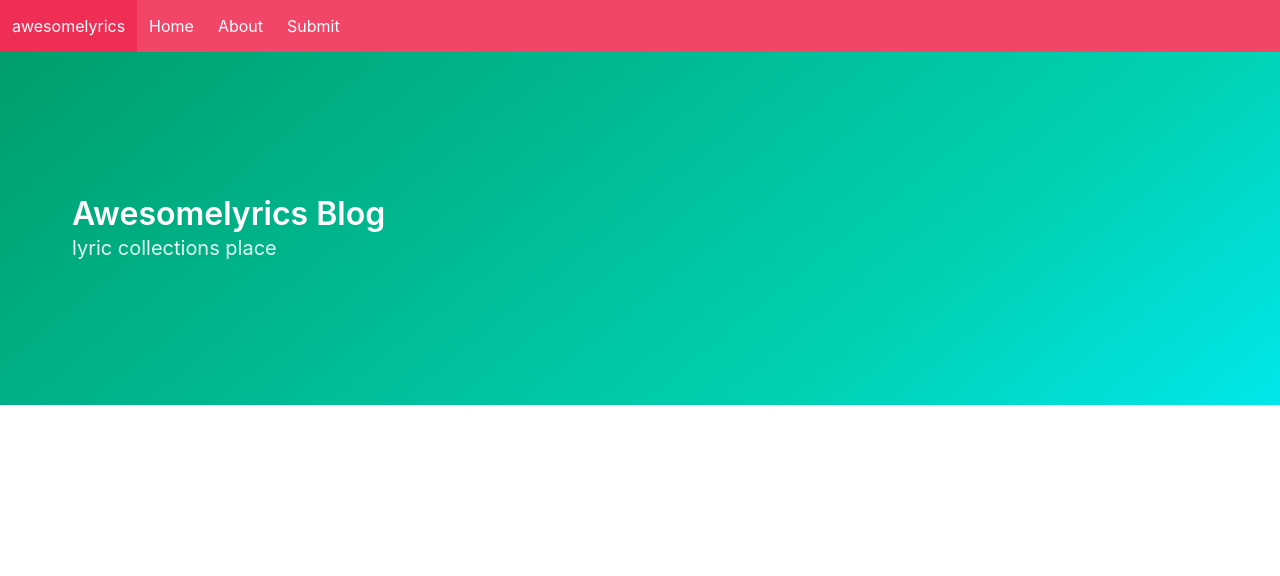
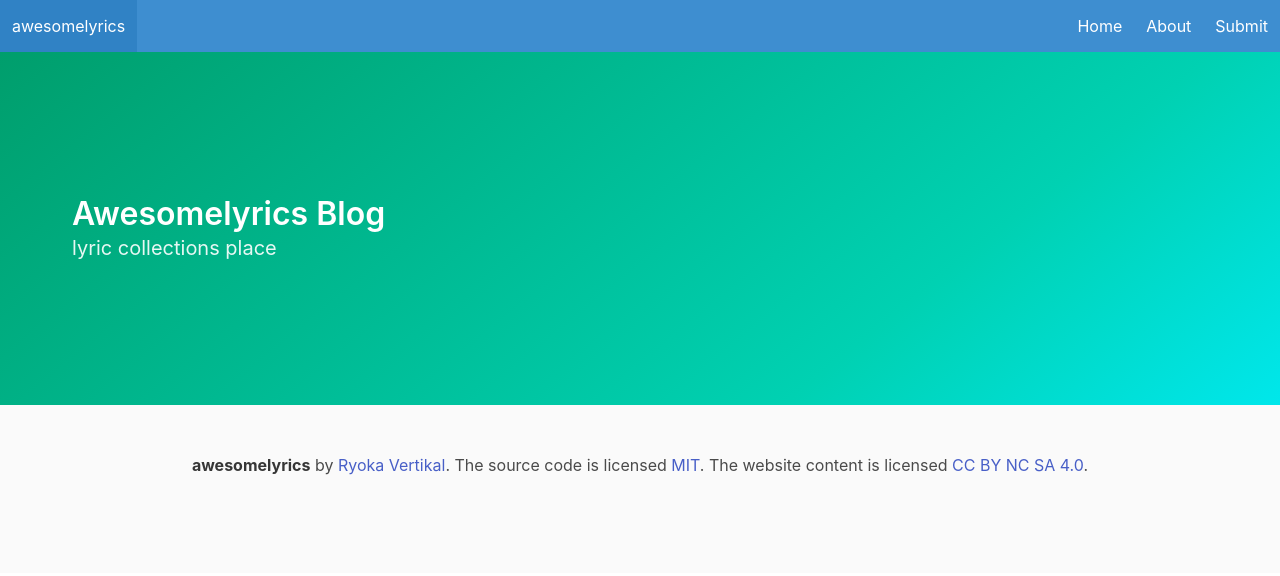
Before and after one commit to awesomelyrics/awesomelyric.github.io, a plain HTML site: page index.html in a window 1280 px wide. Drawn offline with nearby package versions, Linux system fonts and the light colour scheme.

Commit message:
update lagi
apa yaaa

```diff
--- a/index.html
+++ b/index.html
@@ -8,9 +8,9 @@
     <link rel="stylesheet" href="https://cdnjs.cloudflare.com/ajax/libs/bulma/0.6.1/css/bulma.min.css">
   </head>
   <body>
-  <nav class="navbar is-danger">
+  <nav class="navbar is-info">
   <div class="navbar-brand">
-    <a class="navbar-item" href="https://bulma.io">
+    <a class="navbar-item" href="https://awesomelyrics.github.io/">
       awesomelyrics
     </a>
     <div class="navbar-burger burger" data-target="navbarExampleTransparentExample">
@@ -21,7 +21,7 @@
   </div>
 
   <div id="navbarExampleTransparentExample" class="navbar-menu">
-    <div class="navbar-start">
+    <div class="navbar-end">
       <a class="navbar-item" href="#">
         Home
       </a>
@@ -54,7 +54,17 @@
   </div>
 </section>
 
-
+  <footer class="footer">
+  <div class="container">
+    <div class="content has-text-centered">
+      <p>
+        <strong>awesomelyrics</strong> by <a href="https://www.facebook.com/iamryoka">Ryoka Vertikal</a>. The source code is licensed
+        <a href="http://opensource.org/licenses/mit-license.php">MIT</a>. The website content
+        is licensed <a href="http://creativecommons.org/licenses/by-nc-sa/4.0/">CC BY NC SA 4.0</a>.
+      </p>
+    </div>
+  </div>
+</footer>
 
   </body>
 </html>
```
